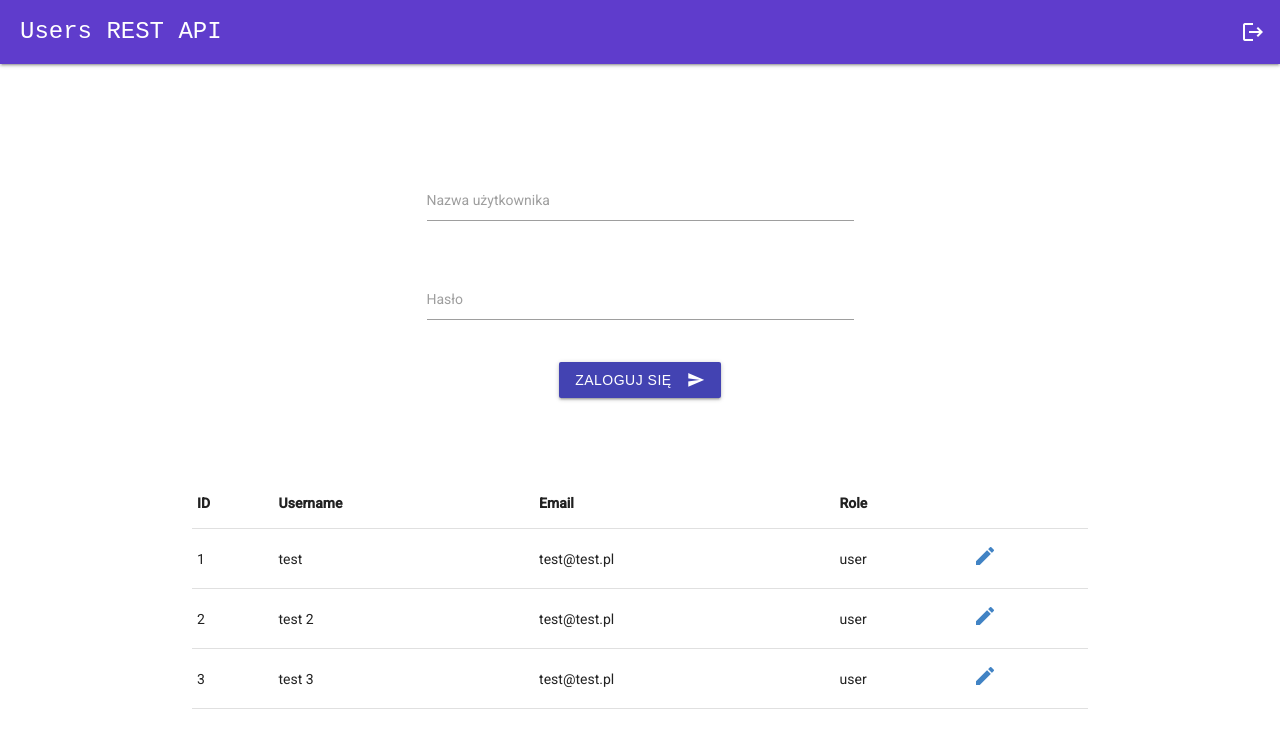
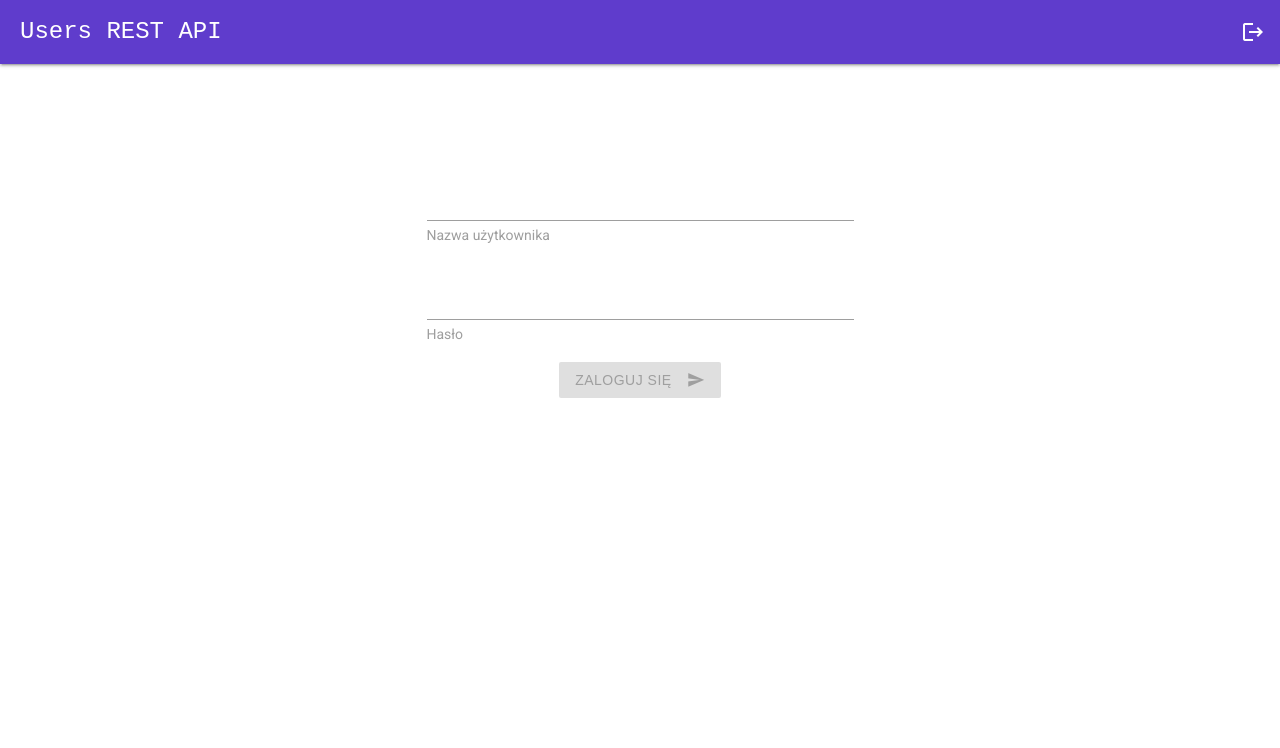
Before and after one commit to mariuszeu/UsersRest, an Angular app: page / in a window 1280 px wide. Shown: the top 748 px of the page. Built offline with nearby package versions, Linux system fonts and the light colour scheme.

Commit message:
Logowanie do aplikacji (podstawowe, bez wykorzystania Keyclock)

```diff
--- a/src/app/app.component.html
+++ b/src/app/app.component.html
@@ -10,6 +10,6 @@
 </div>
 
 <div class="container">
-  <app-login ></app-login>
-  <app-users ></app-users>
+  <app-login (ifLogged)="onIfLogged($event)" *ngIf="!ifLogged"></app-login>
+  <app-users *ngIf="ifLogged"></app-users>
 </div>
--- a/src/app/app.component.ts
+++ b/src/app/app.component.ts
@@ -1,10 +1,18 @@
-import { Component } from '@angular/core';
+import {Component, OnInit} from '@angular/core';
 
 @Component({
   selector: 'app-root',
   templateUrl: './app.component.html',
   styleUrls: ['./app.component.css']
 })
-export class AppComponent {
+export class AppComponent implements OnInit {
   title = 'Users REST API';
+  ifLogged = false;
+
+  ngOnInit() {
+  }
+
+  onIfLogged(ifLogged: boolean): void {
+    this.ifLogged = ifLogged;
+  }
 }
--- a/src/app/app.module.ts
+++ b/src/app/app.module.ts
@@ -12,6 +12,8 @@ import {MatButtonModule} from "@angular/material/button";
 import {MatInputModule} from "@angular/material/input";
 import {MatSelectModule} from "@angular/material/select";
 import {MatIconModule} from "@angular/material/icon";
+import {HttpClientModule} from "@angular/common/http";
+import {FormsModule} from "@angular/forms";
 
 
 
@@ -24,6 +26,8 @@ import {MatIconModule} from "@angular/material/icon";
   ],
   imports: [
     BrowserModule,
+    HttpClientModule,
+    FormsModule,
     BrowserAnimationsModule,
     MatDialogModule,
     MatInputModule,
--- a/src/app/login/login.component.css
+++ b/src/app/login/login.component.css
@@ -4,3 +4,11 @@
 .waves-light {
   background-color: #4343b2;
 }
+.login-error {
+  margin-top: 10px;
+  font-size: larger;
+  color: #c53a3a;
+}
+label {
+  margin-top: 35px;
+}
--- a/src/app/login/login.component.html
+++ b/src/app/login/login.component.html
@@ -10,7 +10,7 @@
           <div class="row">
             <div class="input-field col s12">
               <input id="username" type="text" class="validate"
-
+              [(ngModel)]="loginData.username"
               >
               <label for="username">Nazwa użytkownika</label>
             </div>
@@ -19,7 +19,8 @@
           <div class="row">
             <div class="input-field col s12">
               <input id="password" type="password" class="validate"
-
+              [(ngModel)]="loginData.password"
+              (keyup.enter)="loginToApp()"
               >
               <label for="password">Hasło</label>
             </div>
@@ -27,13 +28,15 @@
 <!-- button submit -->
           <div class="row center-align">
             <div class="col s12">
-              <button class="btn waves-effect waves-light" type="submit" name="action">
-
-                Zaloguj się
-                <i class="material-icons right">send</i>
+              <button class="btn waves-effect waves-light" type="submit" name="action"
+              (click)="loginToApp()"
+              [disabled]="loginData.password.length == 0 || loginData.username.length == 0"
+              >
+              Zaloguj się
+              <i class="material-icons right">send</i>
               </button>
-              <p class="flow-text">
-
+              <p class="flow-text login-error">
+                {{ logged?.error }}
               </p>
             </div>
           </div>
--- a/src/app/login/login.component.ts
+++ b/src/app/login/login.component.ts
@@ -1,4 +1,9 @@
-import { Component, OnInit } from '@angular/core';
+import {Component, EventEmitter, OnInit, Output} from '@angular/core';
+import {LoginService} from "./login.service";
+import {LoginResult, UserDetail, UserLogin} from "../models";
+import {Observable} from "rxjs";
+import {HttpResponse} from "@angular/common/http";
+
 
 @Component({
   selector: 'app-login',
@@ -7,9 +12,33 @@ import { Component, OnInit } from '@angular/core';
 })
 export class LoginComponent implements OnInit {
 
-  constructor() { }
+  loginData = <UserLogin>{ username: '', password: ''};
+  logged: LoginResult | undefined;
+  userDetail: UserDetail | undefined;
+  @Output() ifLogged = new EventEmitter<boolean>();
+
+  constructor(private loginService: LoginService) { }
 
   ngOnInit(): void {
   }
 
+  loginToApp() {
+    const loginData: UserLogin = {
+      username: this.loginData.username,
+      password: this.loginData.password,
+    };
+
+    this.loginService.checkAccount(loginData).subscribe(
+      (value) => {
+        // console.log(value)
+        // console.log(value.headers.keys())
+        // console.log(value.headers.get('Authorization'))
+
+        this.userDetail = value.body as UserDetail;
+        this.logged = {result: value.ok, error: value.status.toString()}
+        this.ifLogged.emit(value.ok);
+      }
+    );
+  }
+
 }
--- /dev/null
+++ b/src/app/login/login.service.ts
@@ -0,0 +1,24 @@
+import {Injectable} from "@angular/core";
+import {LoginResult, UserDetail, UserLogin} from "../models";
+import {HttpClient, HttpResponse} from "@angular/common/http";
+import {Observable, tap} from "rxjs";
+
+
+@Injectable({
+  providedIn: 'root'
+})
+export class LoginService {
+
+  private url = 'http://apiresttest.eba-wggmghuj.us-east-1.elasticbeanstalk.com';
+
+  private loginData = <UserLogin>{};
+
+  constructor(private http: HttpClient) { }
+
+
+  checkAccount(loginData: UserLogin): Observable<HttpResponse<UserDetail[]>> {
+    return this.http.post<HttpResponse<UserDetail[]>>(this.url + '/api/auth/login', loginData, {observe: 'response'})
+      .pipe(tap(console.log));
+  }
+
+}
--- /dev/null
+++ b/src/app/models.ts
@@ -0,0 +1,16 @@
+export interface UserLogin {
+  username: string;
+  password: string;
+}
+
+export interface UserDetail {
+  id?: number;
+  username?: string;
+  email?: string;
+  roles?: []
+}
+
+export interface LoginResult {
+  result?: boolean;
+  error?: string;
+}
--- a/src/app/users/user-edit/user-edit.component.ts
+++ b/src/app/users/user-edit/user-edit.component.ts
@@ -1,6 +1,6 @@
 import { Component, Inject, Optional } from '@angular/core';
 import { MatDialogRef, MAT_DIALOG_DATA } from '@angular/material/dialog';
-import {UserData} from "../users.component";
+import {UserDetail} from '../../models'
 
 @Component({
   selector: 'app-user-edit',
@@ -14,7 +14,7 @@ export class UserEditComponent {
 
   constructor(
     public dialogRef: MatDialogRef<UserEditComponent>,
-    @Optional() @Inject(MAT_DIALOG_DATA) public data: UserData
+    @Optional() @Inject(MAT_DIALOG_DATA) public data: UserDetail
   ) { }
 
 
--- a/src/app/users/users.component.css
+++ b/src/app/users/users.component.css
@@ -1,3 +1,6 @@
 .user-edit-ico {
   cursor: pointer;
 }
+.users {
+  margin-top:100px;
+}
--- a/src/app/users/users.component.ts
+++ b/src/app/users/users.component.ts
@@ -1,13 +1,7 @@
 import { Component, OnInit } from '@angular/core';
+import {UserDetail} from '../models'
 import {MatDialog} from '@angular/material/dialog';
 import { UserEditComponent } from './user-edit/user-edit.component';
-
-export interface UserData {
-  id: number;
-  username: string;
-  email?: string;
-  role?: string;
-}
 
 @Component({
   selector: 'app-users',
@@ -16,7 +10,7 @@ export interface UserData {
 })
 export class UsersComponent implements OnInit {
 
-  userData: UserData = {
+  userData: UserDetail = {
     id: 1,
     username: 'test',
     email: ''
```
